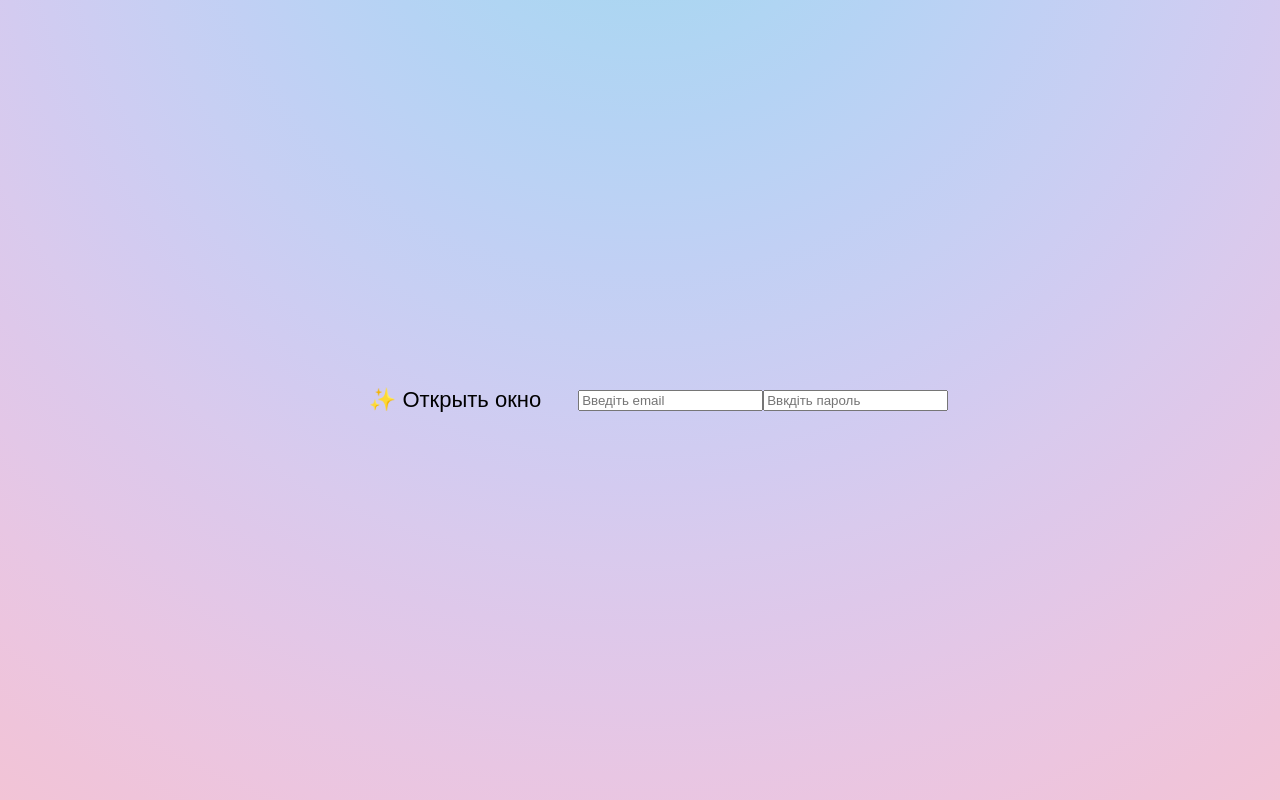
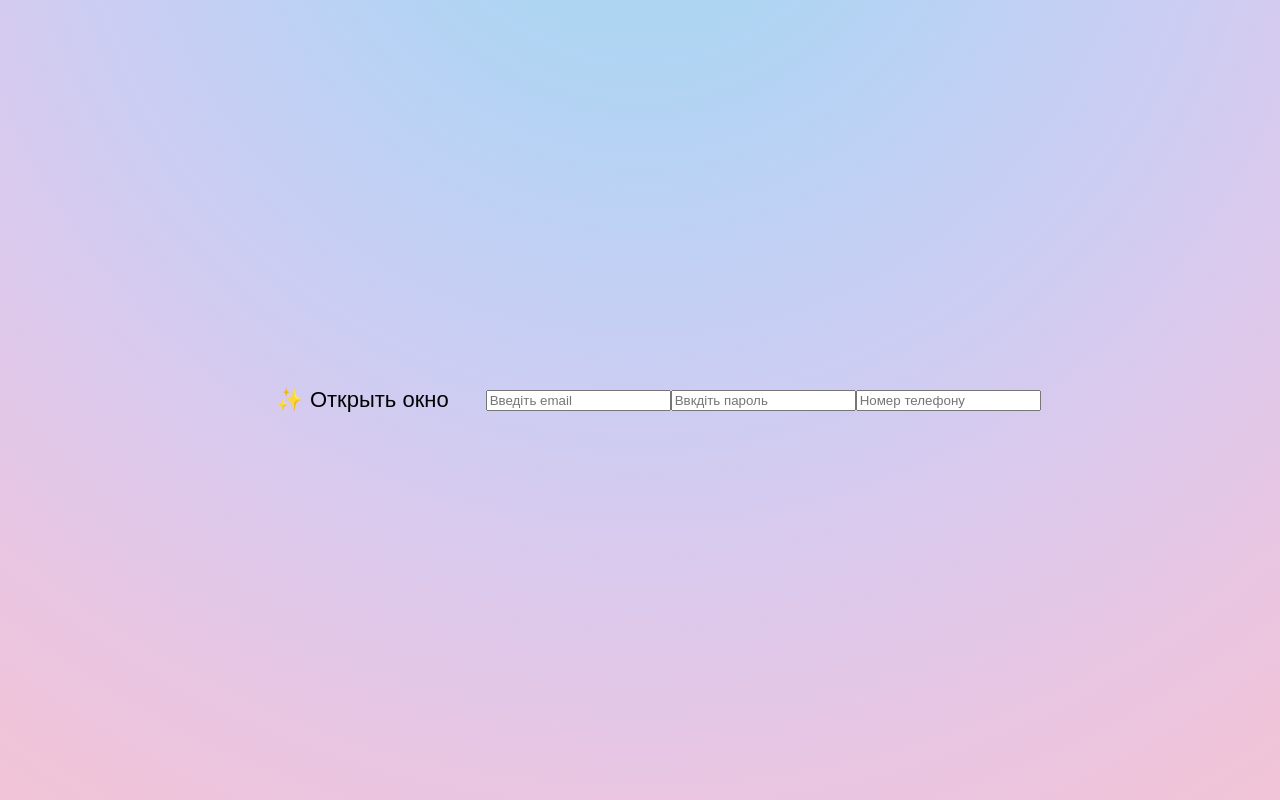
Before and after one commit to crissname/ReactLikes, a React (Create React App) app: page / in a window 1280 px wide. Built offline with nearby package versions, Linux system fonts and the light colour scheme.

Commit message:
new branch and modal

```diff
--- a/src/App.js
+++ b/src/App.js
@@ -15,6 +15,7 @@ function App() {
           <form>
             <input className="input" placeholder="Введіть email"/>
             <input className="input" placeholder="Ввкдіть пароль"/>
+            <input className="input" placeholder="Номер телефону"/>
           </form>
 
         </div>
```
